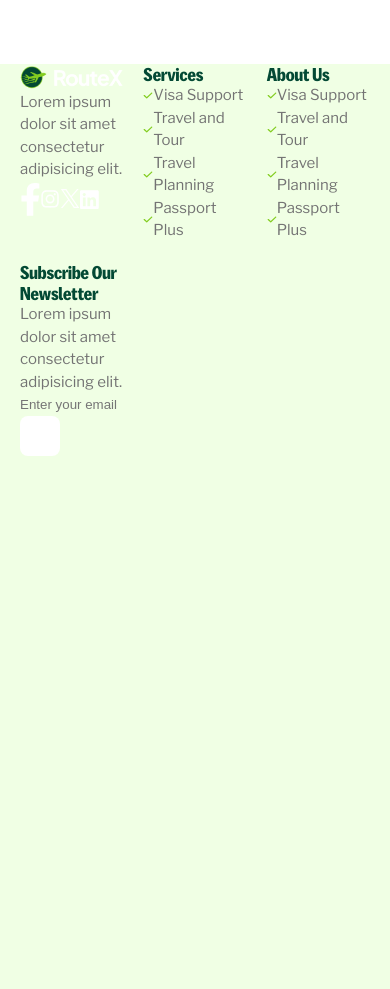
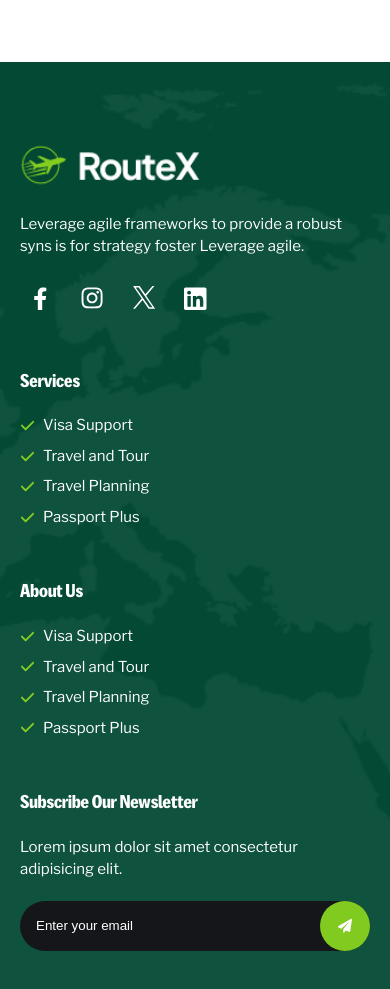
Before and after one commit to Danny-Agyei/routex, a website: page index.html in a window 390 px wide. Shown: the part 8240-9229 px from the top of the page. Before the commit the page ends 8696 px from the top, so only its background shows below. Drawn offline with nearby package versions, Linux system fonts and the light colour scheme.

Commit message:
@Home: done with mobile footer section

```diff
--- a/index.html
+++ b/index.html
@@ -914,7 +914,7 @@
                   aria-controls="accordion-panel-2"
                 >
                   <span class="accordion__headline"
-                    >How long does for a single project?</span
+                    >How long does it take?</span
                   >
                   <span class="accordion__icon btn btn-icon-only btn--round">
                     <svg
@@ -989,9 +989,9 @@
       </section>
     </main>
 
-    <footer class="footer l-container">
-      <div class="l-grid footer__wrapper">
-        <div>
+    <footer class="footer">
+      <div class="l-container l-grid footer__wrapper u-wrapper">
+        <div class="footer__section">
           <img
             src="./assets/images/footer-logo.png"
             alt="Routex Home"
@@ -1000,10 +1000,11 @@
             height="40"
           />
           <p class="footer__text">
-            Lorem ipsum dolor sit amet consectetur adipisicing elit.
+            Leverage agile frameworks to provide a robust syns is for strategy
+            foster Leverage agile.
           </p>
           <nav class="footer__social l-flex u-flex-ac" aria-label="Social">
-            <a href="#">
+            <a href="#" class="footer__social__links">
               <img
                 src="./assets/images/facebook.svg"
                 alt="Routex Facebook Home"
@@ -1012,7 +1013,7 @@
                 height="20"
               />
             </a>
-            <a href="#">
+            <a href="#" class="footer__social__links">
               <img
                 src="./assets/images/instagram.svg"
                 alt="Routex Instagram Home"
@@ -1021,7 +1022,7 @@
                 height="20"
               />
             </a>
-            <a href="#">
+            <a href="#" class="footer__social__links">
               <img
                 src="./assets/images/x.svg"
                 alt="Routex X Home"
@@ -1030,7 +1031,7 @@
                 height="20"
               />
             </a>
-            <a href="#">
+            <a href="#" class="footer__social__links">
               <img
                 src="./assets/images/linkedin.svg"
                 alt="Routex Linkedin Home"
@@ -1042,11 +1043,13 @@
           </nav>
         </div>
 
-        <div>
-          <h2 id="services" class="u-sub-headline">Services</h2>
+        <div class="footer__section">
+          <h2 id="services" class="footer__headline u-sub-headline">
+            Services
+          </h2>
           <section class="footer__nav" aria-labelledby="services">
             <ul class="footer__list">
-              <li class="footer__item l-flex u-flex-col">
+              <li class="footer__item">
                 <a class="footer__link l-flex u-flex-ac" href="#">
                   <img
                     src="./assets/images/check-mark.svg"
@@ -1059,7 +1062,7 @@
                 </a>
               </li>
 
-              <li class="footer__item l-flex u-flex-col">
+              <li class="footer__item">
                 <a class="footer__link l-flex u-flex-ac" href="#">
                   <img
                     src="./assets/images/check-mark.svg"
@@ -1072,7 +1075,7 @@
                 </a>
               </li>
 
-              <li class="footer__item l-flex u-flex-col">
+              <li class="footer__item">
                 <a class="footer__link l-flex u-flex-ac" href="#">
                   <img
                     src="./assets/images/check-mark.svg"
@@ -1085,7 +1088,7 @@
                 </a>
               </li>
 
-              <li class="footer__item l-flex u-flex-col">
+              <li class="footer__item">
                 <a class="footer__link l-flex u-flex-ac" href="#">
                   <img
                     src="./assets/images/check-mark.svg"
@@ -1101,11 +1104,13 @@
           </section>
         </div>
 
-        <div>
-          <h2 id="about-us" class="u-sub-headline">About Us</h2>
+        <div class="footer__section">
+          <h2 id="about-us" class="footer__headline u-sub-headline">
+            About Us
+          </h2>
           <section class="footer__nav" aria-labelledby="about-us">
             <ul class="footer__list">
-              <li class="footer__item l-flex u-flex-col">
+              <li class="footer__item">
                 <a class="footer__link l-flex u-flex-ac" href="#">
                   <img
                     src="./assets/images/check-mark.svg"
@@ -1118,7 +1123,7 @@
                 </a>
               </li>
 
-              <li class="footer__item l-flex u-flex-col">
+              <li class="footer__item">
                 <a class="footer__link l-flex u-flex-ac" href="#">
                   <img
                     src="./assets/images/check-mark.svg"
@@ -1131,7 +1136,7 @@
                 </a>
               </li>
 
-              <li class="footer__item l-flex u-flex-col">
+              <li class="footer__item">
                 <a class="footer__link l-flex u-flex-ac" href="#">
                   <img
                     src="./assets/images/check-mark.svg"
@@ -1144,7 +1149,7 @@
                 </a>
               </li>
 
-              <li class="footer__item l-flex u-flex-col">
+              <li class="footer__item">
                 <a class="footer__link l-flex u-flex-ac" href="#">
                   <img
                     src="./assets/images/check-mark.svg"
@@ -1160,8 +1165,10 @@
           </section>
         </div>
 
-        <div class="footer__newsletter">
-          <h2 class="u-sub-headline">Subscribe Our Newsletter</h2>
+        <div class="footer__section footer__newsletter">
+          <h2 class="footer__headline u-sub-headline">
+            Subscribe Our Newsletter
+          </h2>
           <p class="footer__text">
             Lorem ipsum dolor sit amet consectetur adipisicing elit.
           </p>
@@ -1174,10 +1181,22 @@
                 S
               />
               <button
-                class="testimonials__btn btn btn-icon-only btn--primary"
+                class="form__group__btn btn btn-icon-only btn--round btn--primary"
                 aria-label="subscribe to newsletter"
               >
-                <i class="btn__arrow" aria-hidden="true">🡪</i>
+                <svg
+                  aria-hidden="true"
+                  width="16"
+                  height="15"
+                  viewBox="0 0 16 15"
+                  fill="none"
+                  xmlns="http://www.w3.org/2000/svg"
+                >
+                  <path
+                    d="M14.9727 1.80469L13.2227 13.1523C13.1953 13.4258 13.0312 13.6719 12.7852 13.8086C12.6484 13.8633 12.5117 13.918 12.3477 13.918C12.2383 13.918 12.1289 13.8906 12.0195 13.8359L8.68359 12.4414L7.28906 14.5195C7.17969 14.7109 6.98828 14.793 6.79688 14.793C6.49609 14.793 6.25 14.5469 6.25 14.2461V11.6211C6.25 11.4023 6.30469 11.2109 6.41406 11.0742L12.375 3.41797L4.33594 10.6641L1.51953 9.48828C1.21875 9.35156 1 9.07812 1 8.72266C0.972656 8.33984 1.13672 8.06641 1.4375 7.90234L13.6875 0.929688C13.9609 0.765625 14.3438 0.765625 14.6172 0.957031C14.8906 1.14844 15.0273 1.47656 14.9727 1.80469Z"
+                    fill="none"
+                  />
+                </svg>
               </button>
             </div>
           </form>
--- a/scss/components/_accordion.scss
+++ b/scss/components/_accordion.scss
@@ -14,6 +14,9 @@
 
 
     &__btn {
+        text-align: left;
+        gap: $space-x3;
+
         &[aria-expanded='true'] {
 
             .accordion__icon {
--- /dev/null
+++ b/scss/components/_form.scss
@@ -0,0 +1,41 @@
+@use '../base/variable' as *;
+@use '../base/color' as *;
+
+.form {
+    &__input {
+        border: none;
+        height: 100%;
+        outline: none;
+        width: 100%;
+        color: $color-neutral-100;
+
+        &::placeholder {
+            color: $color-neutral-100;
+        }
+    }
+
+    &__group {
+        position: relative;
+        height: 5rem;
+        background-color: $color-neutral-900;
+        border-radius: $radius-full;
+        padding-inline-start: $space-x4;
+
+        &__btn {
+            position: absolute;
+            right: 0;
+            top: 0;
+            height: 5rem;
+            width: 5rem;
+
+            &:hover {
+                background-color: $color-primary-500;
+                opacity: 0.9;
+            }
+
+            svg {
+                fill: $color-neutral-100;
+            }
+        }
+    }
+}
--- a/scss/components/_index.scss
+++ b/scss/components/_index.scss
@@ -1,3 +1,4 @@
 @forward 'card';
 @forward 'swiper';
 @forward 'accordion';
+@forward 'form';
--- a/scss/pages/_home.scss
+++ b/scss/pages/_home.scss
@@ -423,3 +423,77 @@
         margin-block-end: $space-x10;
     }
 }
+
+.footer {
+    background-color: $color-primary-900;
+    background-image: url("/assets/images/footer-bg.png");
+    background-repeat: no-repeat;
+    background-position: center center;
+    background-size: cover;
+    color: $color-neutral-100;
+
+    &__wrapper {
+        gap: $space-x13;
+    }
+
+    &__section {
+        grid-column: 1 / -1;
+    }
+
+    &__logo {
+        width: 18rem;
+    }
+
+    &__text {
+        margin-block: $space-x6 $space-x5;
+    }
+
+    &__social {
+        gap: $space-x3;
+
+        &__links {
+            background-color: transparent;
+            border-radius: $radius-full;
+            display: flex;
+            align-items: center;
+            justify-content: center;
+            width: 4rem;
+            height: 4rem;
+            transition: background $transition-standard;
+
+            &:hover {
+                background-color: $color-primary-500;
+            }
+        }
+    }
+
+
+    &__brands {
+        width: 2.4rem;
+        height: 2.4rem;
+    }
+
+    &__headline {
+        color: $color-neutral-100;
+        margin-block-end: $space-x6;
+    }
+
+    &__item:not(:last-child) {
+        margin-block-end: $space-x2;
+    }
+
+    &__link {
+        width: max-content;
+
+        &:hover {
+            color: $color-primary-500;
+            opacity: 0.8;
+        }
+    }
+
+    &__icon {
+        height: 1.5rem;
+        margin-inline-end: $space-x2;
+        width: 1.5rem;
+    }
+}
```
Also changed, not shown: dist/style.css, 1 other file.
